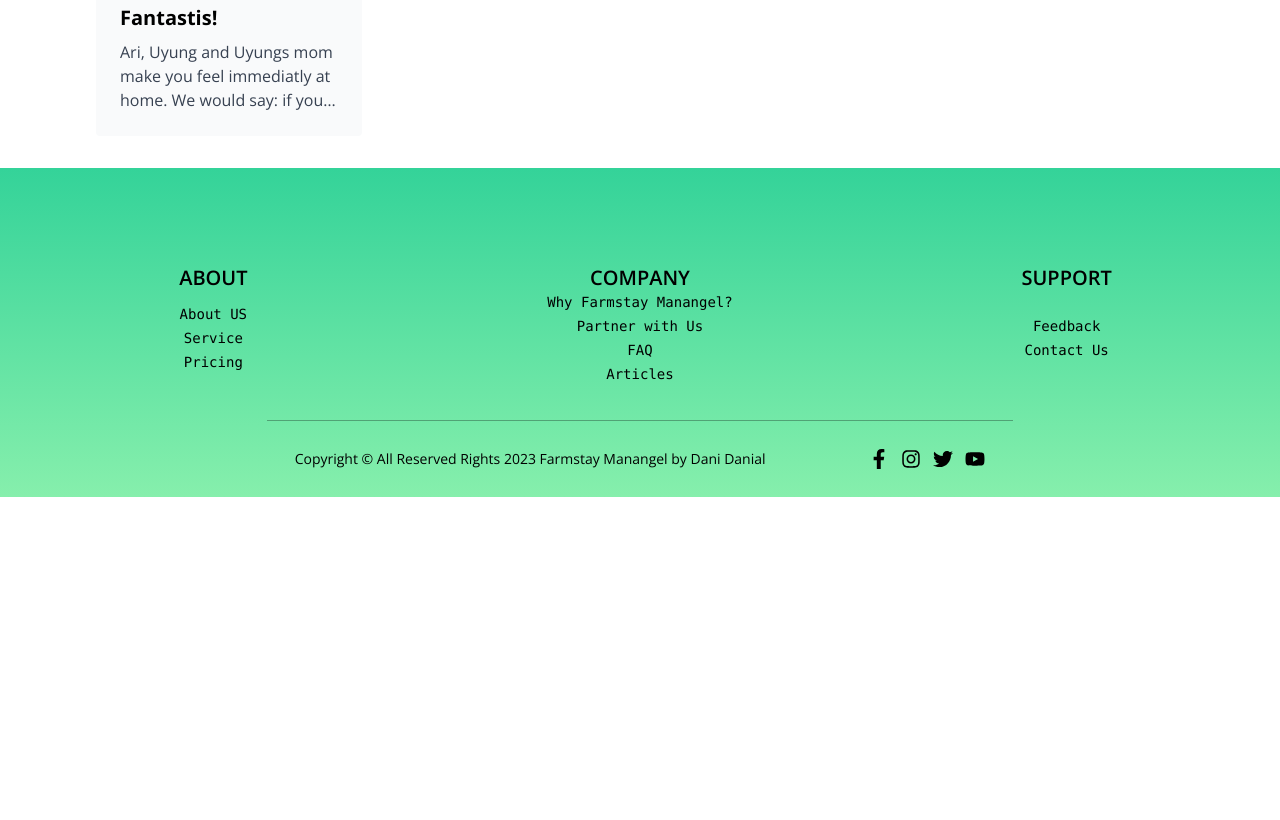
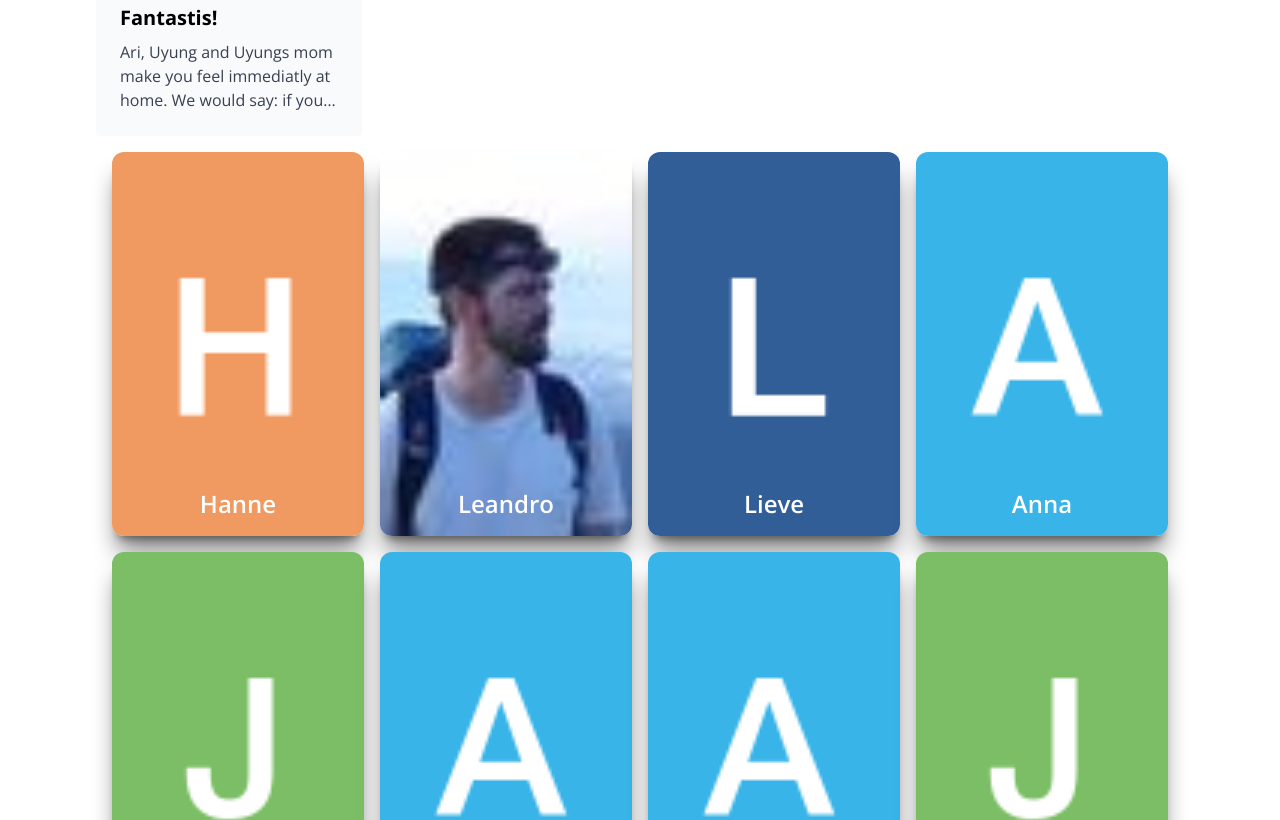
Before and after one commit to iamdanidanial/farmstay-manangel-web, a React (Vite) app: page /review in a window 1280 px wide. Shown: the part 2680-3500 px from the top of the page. Before the commit the page ends 3177 px from the top, so only its background shows below. Built offline with nearby package versions, Linux system fonts and the light colour scheme.

Commit message:
update card review

```diff
--- a/src/pages/Review.jsx
+++ b/src/pages/Review.jsx
@@ -402,6 +402,31 @@ export const Review = () => {
             </div>
           </div>
           <div className="grid grid-cols-4 lg:grid-cols-1 gap-4 p-4">
+          {dataReview
+
+                .map((review) => (
+                  <div class="flex items-center justify-center ">
+                  <div class="group h-96 w-96 [perspective:1000px]">
+                    <div class="relative h-full w-full rounded-xl shadow-xl transition-all duration-500 [transform-style:preserve-3d] group-hover:[transform:rotateY(180deg)]">
+                    <div className="relative h-96 w-full">
+  <img className="absolute inset-0 h-full w-full object-cover rounded-xl shadow-xl shadow-black/40" src={review.image} alt="" />
+  <p className="absolute inset-x-0 bottom-4 text-center text-2xl font-semibold text-white">{review.name}</p>
+</div>
+
+                      <div class="absolute inset-0 h-full w-full rounded-xl bg-gray-800 px-4 text-center text-slate-200 [transform:rotateY(180deg)] [backface-visibility:hidden]">
+                        <div class="flex min-h-full flex-col gap-2 justify-center">
+                          <h1 class="text-3xl font-bold">{review.name}</h1>
+                          <p class="text-base">{review.title}</p>
+                          <p class="text-xs">{review.review}</p>
+
+                        </div>
+                      </div>
+                    </div>
+                  </div>
+
+                </div>
+                ))}
+
             {/* {data.map((item) => (
               <div
                 key={item.id}
@@ -417,6 +442,7 @@ export const Review = () => {
               </div>
             ))} */}
           </div>
+
         </div>
       </div>
     </>
```
